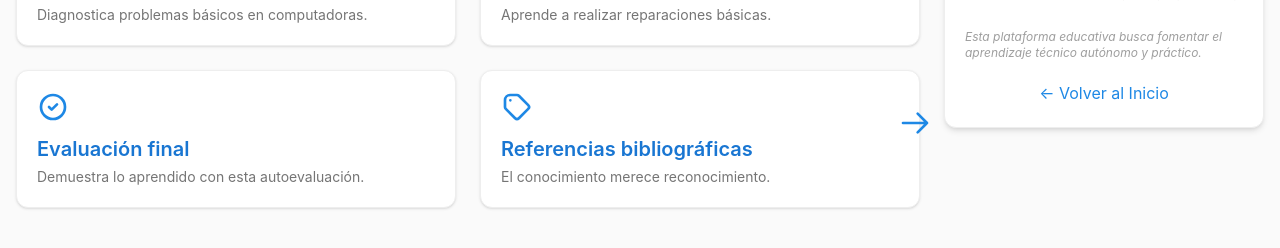
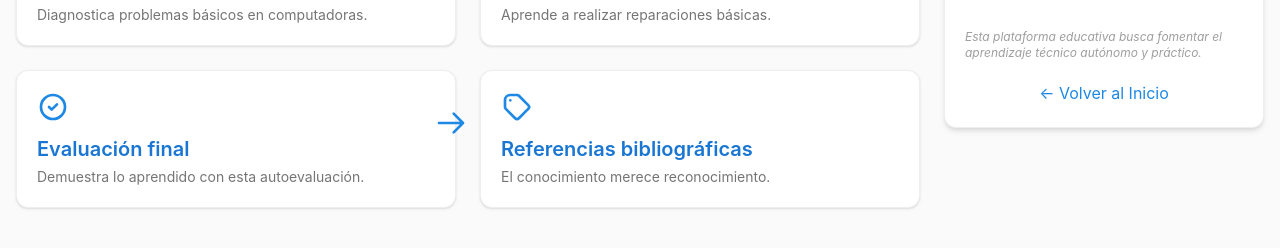
Before and after one commit to CristhianGiron/recurso-mantenimiento, a React (Create React App) app: page /recurso-mantenimiento/dashboard in a window 1280 px wide. Shown: the part 532-780 px from the top of the page. Built offline with nearby package versions, Linux system fonts and the light colour scheme.

Commit message:
areglo de una flecha en el dashboard

```diff
--- a/src/pages/Dashboard.jsx
+++ b/src/pages/Dashboard.jsx
@@ -129,7 +129,7 @@ export default function Dashboard() {
               </h2>
               <p className="text-gray-600 text-sm">{mod.descripcion}</p>
 
-              {mod.nombre !== "evaluacion" && (
+              {mod.nombre !== "referencias" && (
                 <div className="h-8 absolute z-10 -right-3 bottom-1/2">
                   <ArrowRightIcon
                     className="h-8 text-blue-600 font-bold"
```
